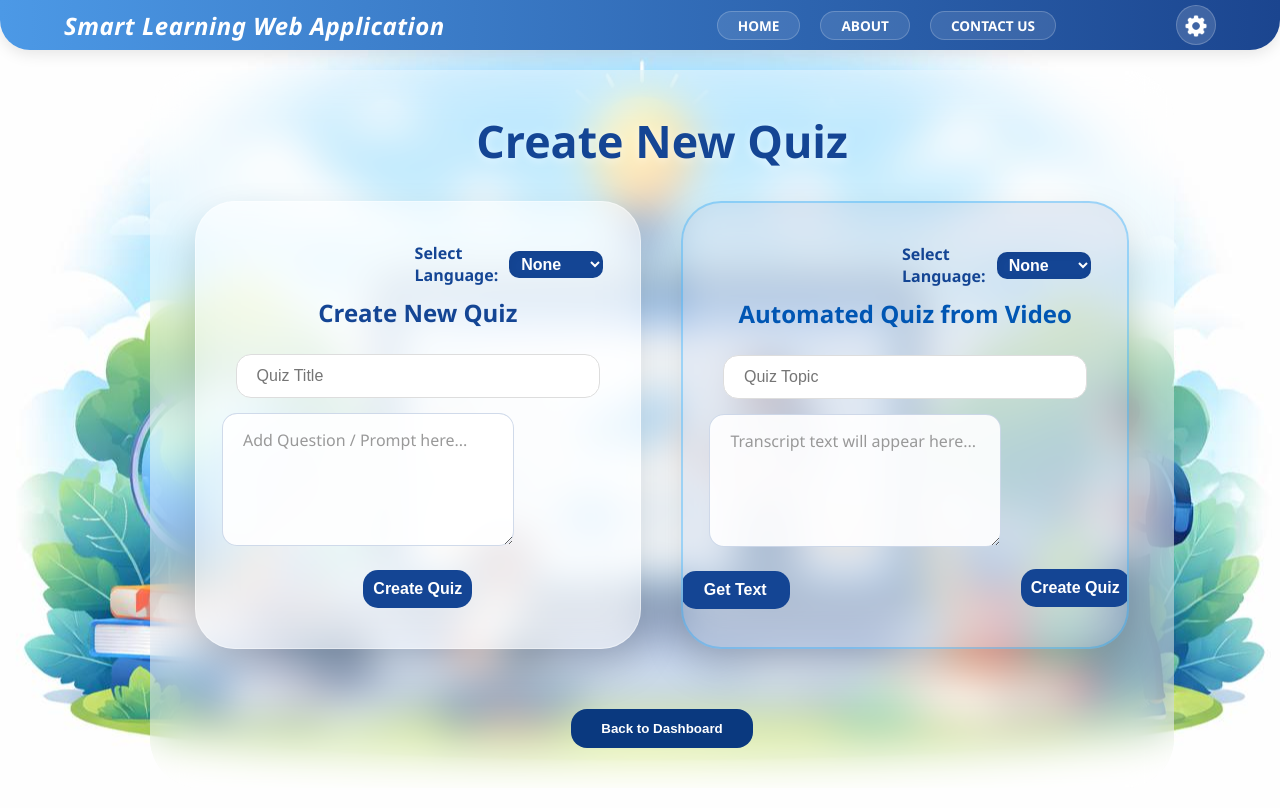
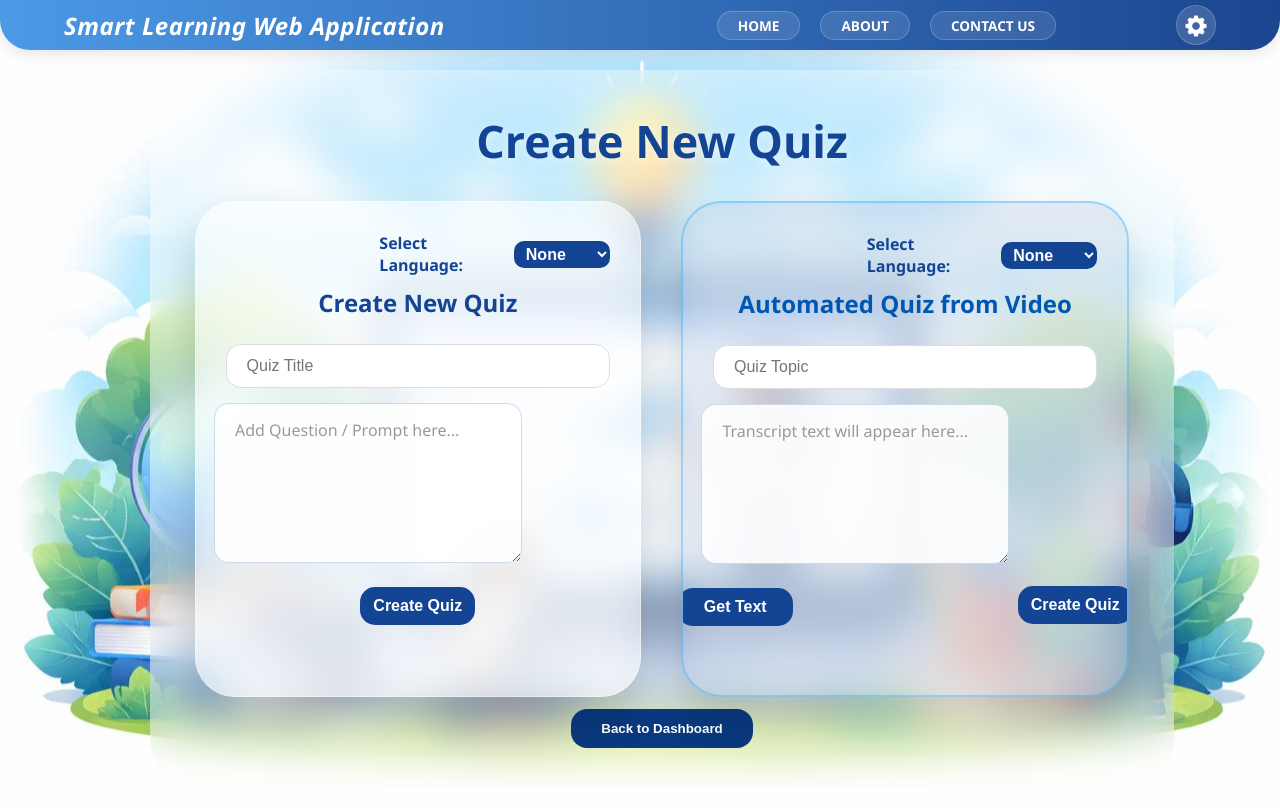
Before and after one commit to KeshaCodeolima/smart-learning-web-app-frontend, a React (Create React App) app: page /quiz in a window 1280 px wide. Built offline with nearby package versions, Linux system fonts and the light colour scheme.

Commit message:
(quiz-note-creation): Change some CSS in dashboardquiz.css file.

```diff
--- a/src/Components/Dashboard/dashboradquiz/dashboardquiz.css
+++ b/src/Components/Dashboard/dashboradquiz/dashboardquiz.css
@@ -39,7 +39,7 @@
     backdrop-filter: blur(20px);
     -webkit-backdrop-filter: blur(20px);
     flex: 1;
-    padding: 40px;
+    padding: 30px;
     border-radius: 40px;
     border: 1px solid rgba(255, 255, 255, 0.4);
     box-shadow: 0 20px 40px rgba(0, 0, 0, 0.15);
@@ -48,6 +48,7 @@
     align-items: center;
     transition: transform 0.3s ease;
     overflow: hidden;
+    height: 62vh;
 }
 
 .quiznormal:hover,
@@ -208,7 +209,7 @@
 }
 
 .submit-quiz-btn,
-.exit-btn{
+.exit-btn {
     width: 30%;
     padding: 10px;
     margin-top: 4px;
@@ -221,6 +222,7 @@
     cursor: pointer;
     transition: 0.3s;
 }
+
 .submit-quiz-btn:hover {
     background: #218838 !important;
 }
@@ -240,7 +242,7 @@
     display: flex;
     align-items: center;
     gap: 5px;
-    margin-left: 50%;
+    margin-left: 40%;
     padding-top: -10px;
     padding-bottom: 10px;
 }
```
